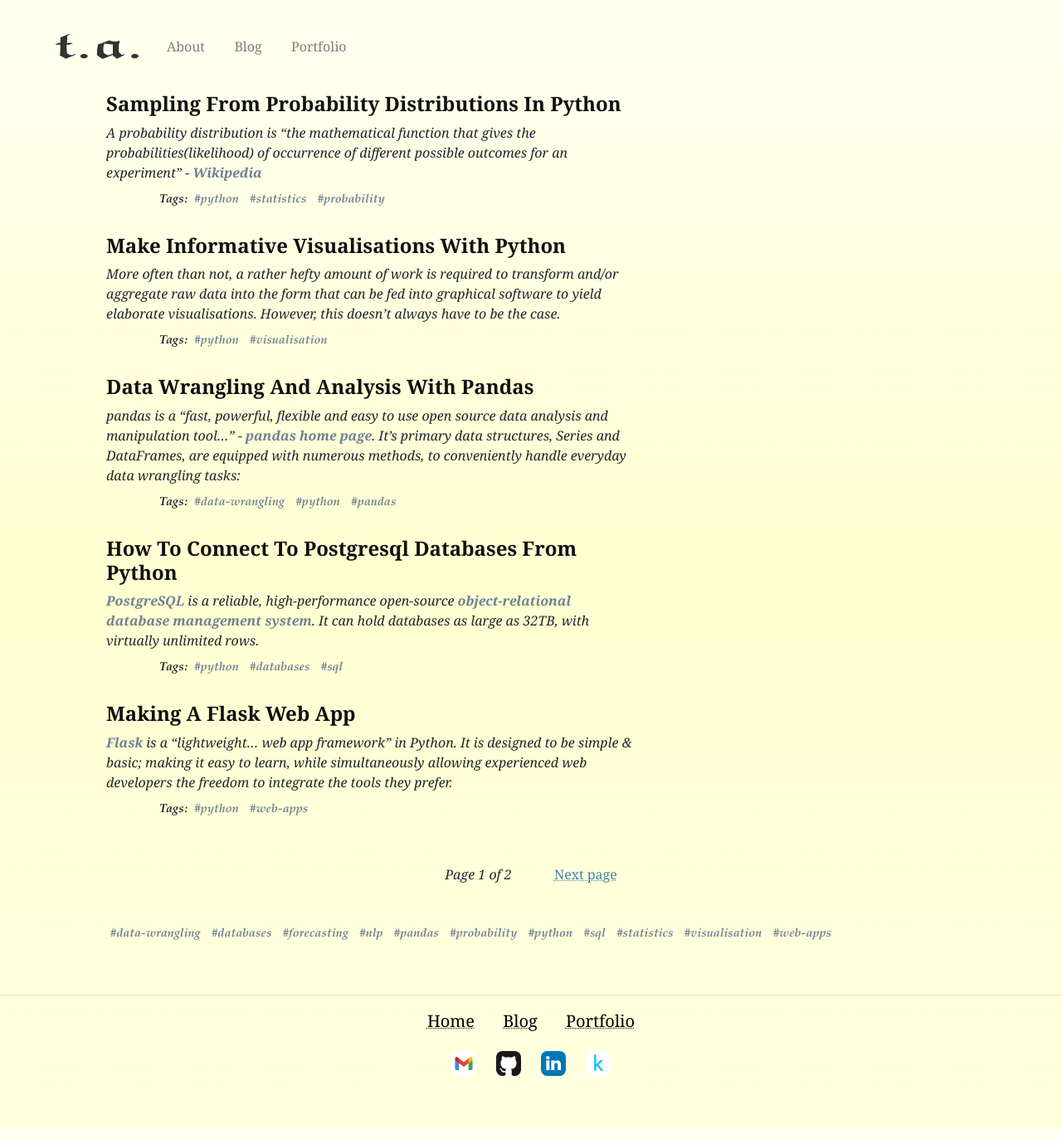
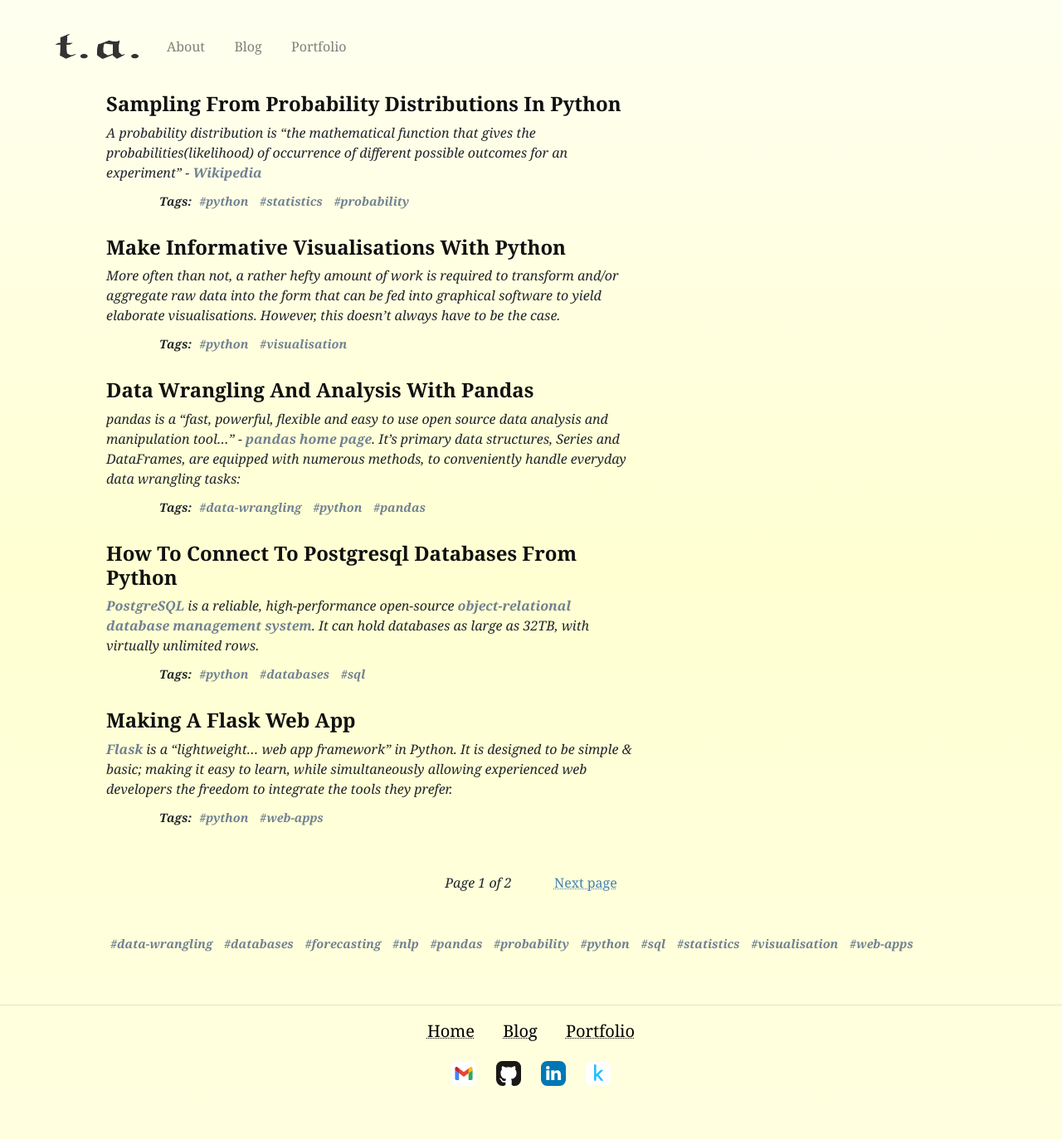
Before and after one commit to Tim-Abwao/tim-abwao.github.io, a Jekyll site: the page built from blog/index.html, in a window 1280 px wide. Shown: the whole page at 83% size. Built offline with Jekyll 4.4.1, drawn with Linux system fonts in a browser that asks for light colours; the list of posts is cut into pages by our own code.

Commit message:
Switch tag font from Garamond to Georgia

```diff
--- a/assets/css/blog.sass
+++ b/assets/css/blog.sass
@@ -27,7 +27,7 @@ body
 
 .tags
   margin: 2% 10%
-  font: oblique bolder 0.9em Garamond, serif
+  font: oblique bolder 0.9em Georgia, serif
 
   a
     color: slategray
```
